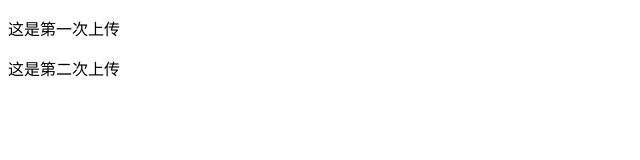
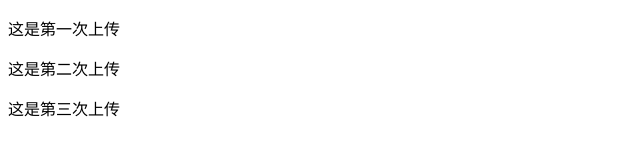
Before and after one commit to zxl0529/day1, a plain HTML site: page index.html in a window 1280 px wide. Shown: the whole page, without its empty margins (0-640 px from the left). Drawn offline with Linux system fonts and the light colour scheme.

Commit message:
第三次修改

```diff
--- a/index.html
+++ b/index.html
@@ -11,6 +11,7 @@
 <body>
     <p>这是第一次上传</p>
     <p>这是第二次上传</p>
+    <p>这是第三次上传</p>
 </body>
 
 </html>
```
